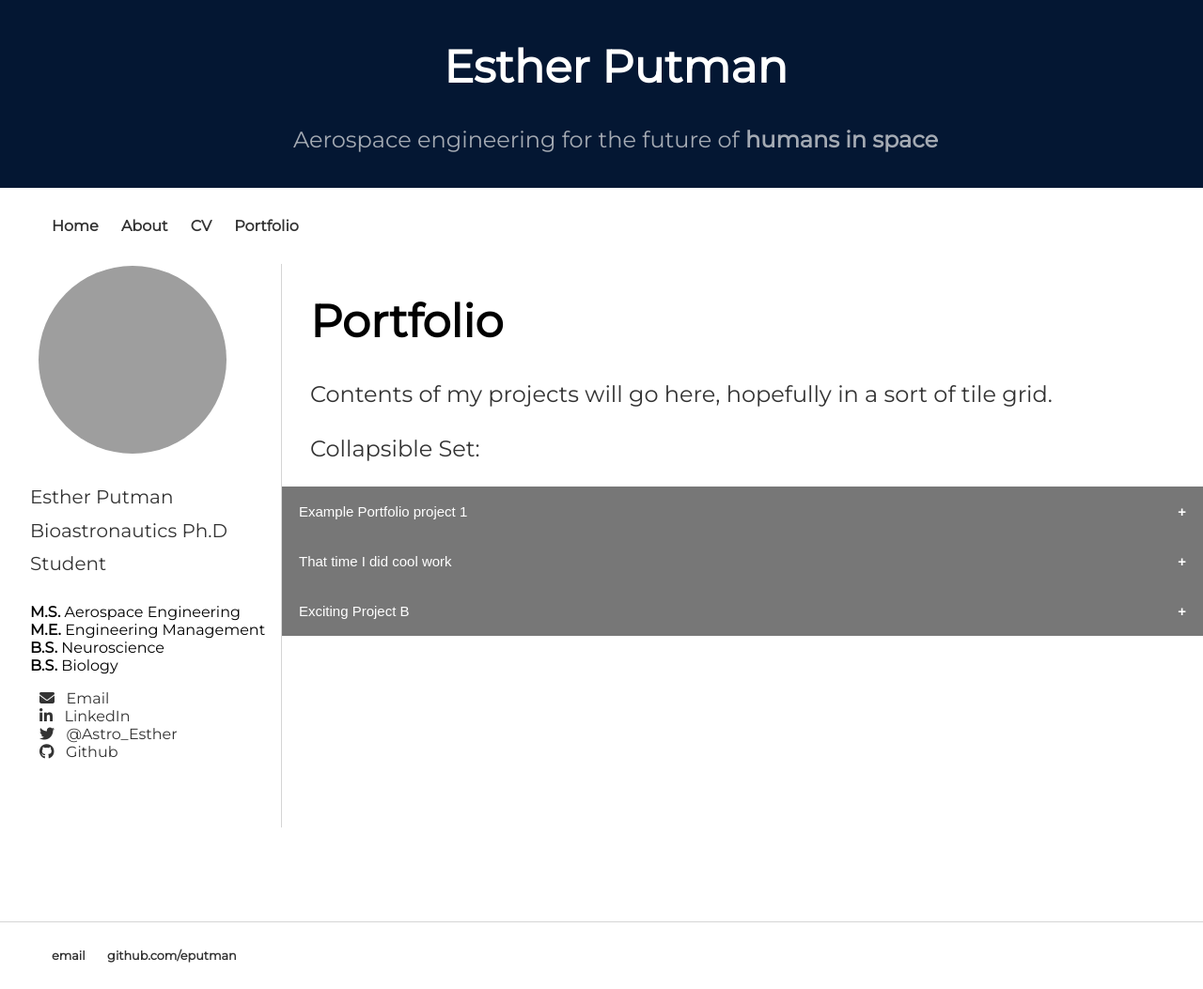
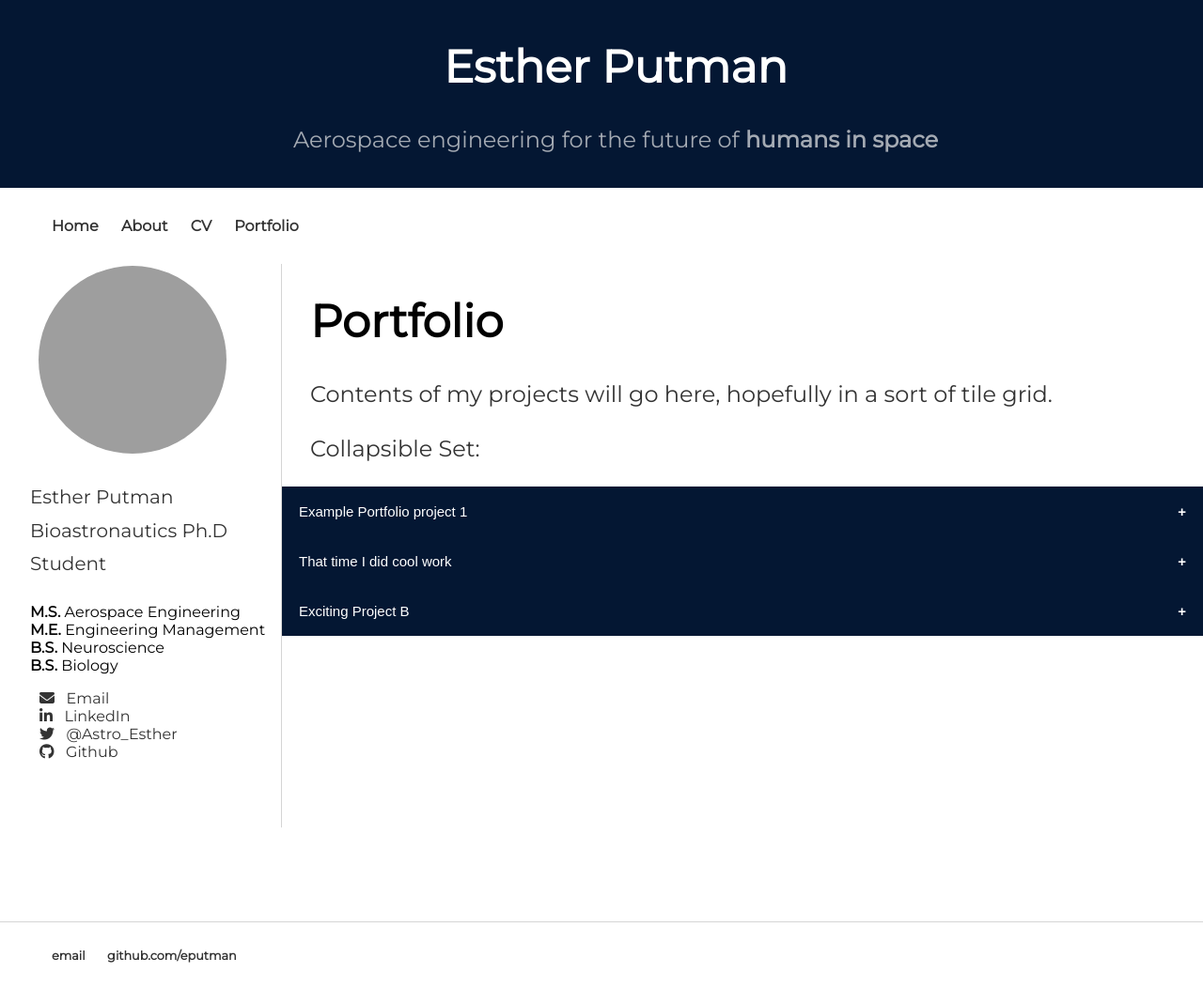
Before and after one commit to eputman/eputman.github.io, a Jekyll site: the page built from portfolio/index.html, in a window 1280 px wide and 1053 px high. Shown: the whole window at 94% size. Built offline with Jekyll 4.4.1, drawn with Linux system fonts in a browser that asks for light colours; nearby versions of some CDN libraries; grey boxes are pictures that could not be loaded.

Commit message:
Update main.css

```diff
--- a/css/main.css
+++ b/css/main.css
@@ -139,7 +139,8 @@ ul.posts li {
 
 /* Collapsible Porfolio */
 .collapsible {
-  background-color: #777;
+  background-color: #041733;
+  border-color: white;
   color: white;
   cursor: pointer;
   padding: 18px;
@@ -151,7 +152,7 @@ ul.posts li {
 }
 
 .active, .collapsible:hover {
-  background-color: #555;
+  background-color: #0b2447;
 }
 
 .collapsible:after {
```
